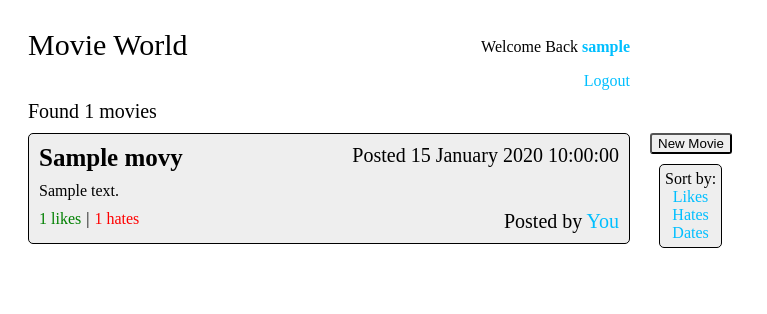
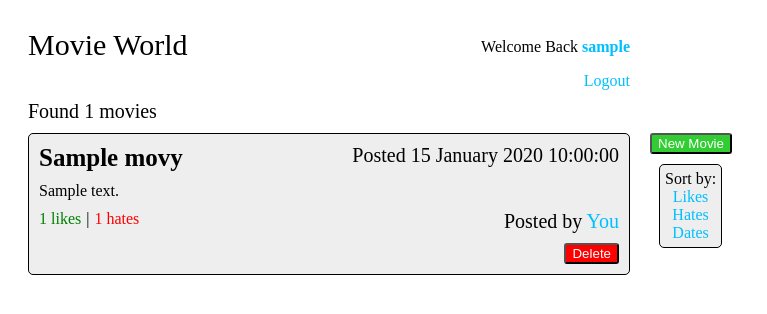
Before and after one commit to st573york/MovieWorld, a PHP site: page / in a window 1280 px wide. Shown: the top 314 px of the page, without its empty margins (0-767 px from the left). Run offline with PHP 8.4, Linux system fonts and the light colour scheme; the visitor is signed in with stand-in values (Sample User, id 1); tables that the repository leaves empty hold one stand-in row (values such as "Sample post"); some libraries are stand-ins or nearby versions.

Commit message:
ability to delete movies submitted by user, added css hover to all links/buttons

```diff
--- a/src/css/main.css
+++ b/src/css/main.css
@@ -20,12 +20,6 @@
     padding: 10px 10px 0 0;
 }
 
-.register {
-    background-color: deepskyblue;
-    border-radius: 10px;
-    padding: 5px;
-}
-
 .loggedin_user {
     font-weight: bold;
 }
@@ -36,13 +30,28 @@
     padding: 10px 0 10px 0;
 }
 
-a, a:visited, a:hover, a:active {
+a {
     background: transparent;
     color: deepskyblue;
     text-decoration: none;
 }
 
-.register a, .register a:visited, .register a:hover, .register a:active {
+a:hover {
+    color: darkblue;
+}
+
+.register_link {
+    background-color: deepskyblue;
+    border-radius: 10px;
+    padding: 5px;
+}
+
+.register_link:hover {
+    background-color: darkblue;
+}
+
+.register_link a,
+.register_link a:hover {
     color: #ffffff;
 }
 
--- a/src/css/movie.css
+++ b/src/css/movie.css
@@ -22,7 +22,8 @@
 
 .movie_header,
 .movie_content,
-.movie_footer {
+.movie_footer,
+.movie_delete {
     clear: both;
 }
 
@@ -32,6 +33,31 @@
 
 .movie_footer {
     text-align: center;
+}
+
+.movie_delete {
+    text-align: right;
+    padding-top: 10px;
+}
+
+#new_movie {
+    background-color: limegreen;
+    color: #ffffff;
+}
+
+#new_movie:hover {
+    background-color: green;
+    color: #ffffff;
+}
+
+#delete_movie {
+    background-color: red;
+    color: #ffffff;
+}
+
+#delete_movie:hover {
+    background-color: darkred;
+    color: #ffffff;
 }
 
 .movie_title {
@@ -78,6 +104,12 @@
     padding-left: 5px;
 }
 
+.like_link a:hover,
+.hate_link a:hover,
+.sort_link a:hover {
+    color: darkblue;
+}
+
 .movie_voted {
     color: #ffffff;
     background-color: deepskyblue;
--- a/src/dao/MovieDao.php
+++ b/src/dao/MovieDao.php
@@ -274,6 +274,28 @@ class MovieDao
 			return FALSE;
 		}
 	}
+
+    function delete( $movieid )
+    {
+        global $conn;
+
+        try
+        {
+            $query = "DELETE FROM {$this->table}
+                      WHERE movieid = :movieid";
+
+            $stmt = $conn->prepare( $query );
+            $stmt->bindParam( ':movieid', $movieid, PDO::PARAM_INT );
+            $stmt->execute();
+
+            return TRUE;
+        }
+        catch( PDOException $e )
+        {
+            echo $e->getMessage();
+            return FALSE;
+        }
+    }
 }
 
 ?>
--- a/src/js/movie.js
+++ b/src/js/movie.js
@@ -1,4 +1,4 @@
-function voteMovie( action, movieid )
+function processMovie( action, movieid )
 {
     $.ajax({
         type: "POST",
@@ -10,6 +10,9 @@ function voteMovie( action, movieid )
         dataType: 'json',
         cache: false,
         success: function( data )
+        {
+            if( action == 'like' ||
+                action == 'hate' )
             {
                 // Update vote count
                 $( 'span#like_votes_' + movieid ).html( data.like_votes + ' likes' )
@@ -24,7 +27,7 @@ function voteMovie( action, movieid )
                     // Update vote link
                     $( 'span#like_link_' + movieid ).html( '<span class="movie_voted">Like</span>' );
                     $( 'span#hate_link_' + movieid ).html(
-                    "<a href='javascript:voteMovie( \"hate\", \"" + movieid + "\" )'>Hate</a>"
+                        "<a href='javascript:processMovie( \"hate\", \"" + movieid + "\" )'>Hate</a>"
                     );
                 }
                 else if( action == 'hate' )
@@ -36,8 +39,16 @@ function voteMovie( action, movieid )
                     // Update vote link
                     $( 'span#hate_link_' + movieid ).html( '<span class="movie_voted">Hate</span>' );
                     $( 'span#like_link_' + movieid ).html(
-                    "<a href='javascript:voteMovie( \"like\", \"" + movieid + "\" )'>Like</a>"
+                        "<a href='javascript:processMovie( \"like\", \"" + movieid + "\" )'>Like</a>"
                     );
+                }
+        	}
+            else if( action == 'delete' )
+            {
+                $( 'div#movie_' + movieid ).remove();
+
+                // Update found movies
+                $( '.found_movies_count' ).html( $( '.movie_data' ).length );
             }
         }
     });
--- a/src/lib/Movie.php
+++ b/src/lib/Movie.php
@@ -17,7 +17,7 @@ class Movie
 
         $movie_vote_dao = new MovieVoteDao;
 
-        $href = 'javascript:voteMovie( "like", "'.$this->data['movieid'].'" )';
+        $href = 'javascript:processMovie( "like", "'.$this->data['movieid'].'" )';
         $this->data['like'] = "<a href='{$href}'>Like</a>";
 
         if( $this->data['liked'] = $movie_vote_dao->getVoteLike( $movie_vote_values ) ) {
@@ -33,7 +33,7 @@ class Movie
 
         $movie_vote_dao = new MovieVoteDao;
 
-        $href = 'javascript:voteMovie( "hate", "'.$this->data['movieid'].'" )';
+        $href = 'javascript:processMovie( "hate", "'.$this->data['movieid'].'" )';
         $this->data['hate'] = "<a href='{$href}'>Hate</a>";
 
         if( $this->data['hated'] = $movie_vote_dao->getVoteHate( $movie_vote_values ) ) {
@@ -57,7 +57,7 @@ class Movie
         $can_vote = ( !$myself && isset( $this->data['like'] ) && isset( $this->data['hate'] ) );
 
         // Movie Data
-        echo "<div class=\"movie_data\">";
+        echo "<div id=\"movie_{$movieid}\" class=\"movie_data\">";
         echo "<div class=\"movie_header\">";
         echo "<span class=\"movie_title\">$title</span>";
         echo "<span class=\"movie_posted\">Posted $posted</span>";
@@ -83,6 +83,9 @@ class Movie
         }
         echo "<span class=\"movie_posted_by\">Posted by <span class=\"movie_posted_by_user\">$posted_by</span>";
         echo "</div>";
+        if( $myself ){
+            echo "<div class=\"movie_delete\"><input id=\"delete_movie\" type=\"button\" value=\"Delete\" onclick=\"processMovie( 'delete', $movieid )\"/></div>";
+        }
         echo "</div>";
     }
 }
--- a/src/lib/MovieSort.php
+++ b/src/lib/MovieSort.php
@@ -8,11 +8,11 @@ class MovieSort
         echo "<div class=\"movie_sort\">";
         echo "<span>Sort by:</span><br/>";
         $sort_by_likes = 'javascript:sortMovies( "sort_by_likes", '.$can_vote.' )';
-        echo "<span><a href='{$sort_by_likes}'>Likes</a></span><br/>";
+        echo "<span class=\"sort_link\"><a href='{$sort_by_likes}'>Likes</a></span><br/>";
         $sort_by_hates = 'javascript:sortMovies( "sort_by_hates", '.$can_vote.' )';
-        echo "<span><a href='{$sort_by_hates}'>Hates</a></span><br/>";
+        echo "<span class=\"sort_link\"><a href='{$sort_by_hates}'>Hates</a></span><br/>";
         $sort_by_dates = 'javascript:sortMovies( "sort_by_dates", '.$can_vote.' )';
-        echo "<span><a href='{$sort_by_dates}'>Dates</a></span><br/>";
+        echo "<span class=\"sort_link\"><a href='{$sort_by_dates}'>Dates</a></span><br/>";
         echo "</div>";
     }
 }
--- a/src/modules/movies.php
+++ b/src/modules/movies.php
@@ -16,7 +16,7 @@
                 <span class="actions_panel">
                 <span><a href="/login.php">Log in</a></span>
                 <span>or</span>
-                <span class="register"><a href="/registration.php">Sign up</a></span>
+                <span class="register_link"><a href="/registration.php">Sign up</a></span>
             </span>
         </div>
 
```
Also changed, not shown: src/ajax/process-movie.php (+8 -0 lines), src/css/action.css (+10 -1 lines). Lines whose indentation alone changed are shown as unchanged.
